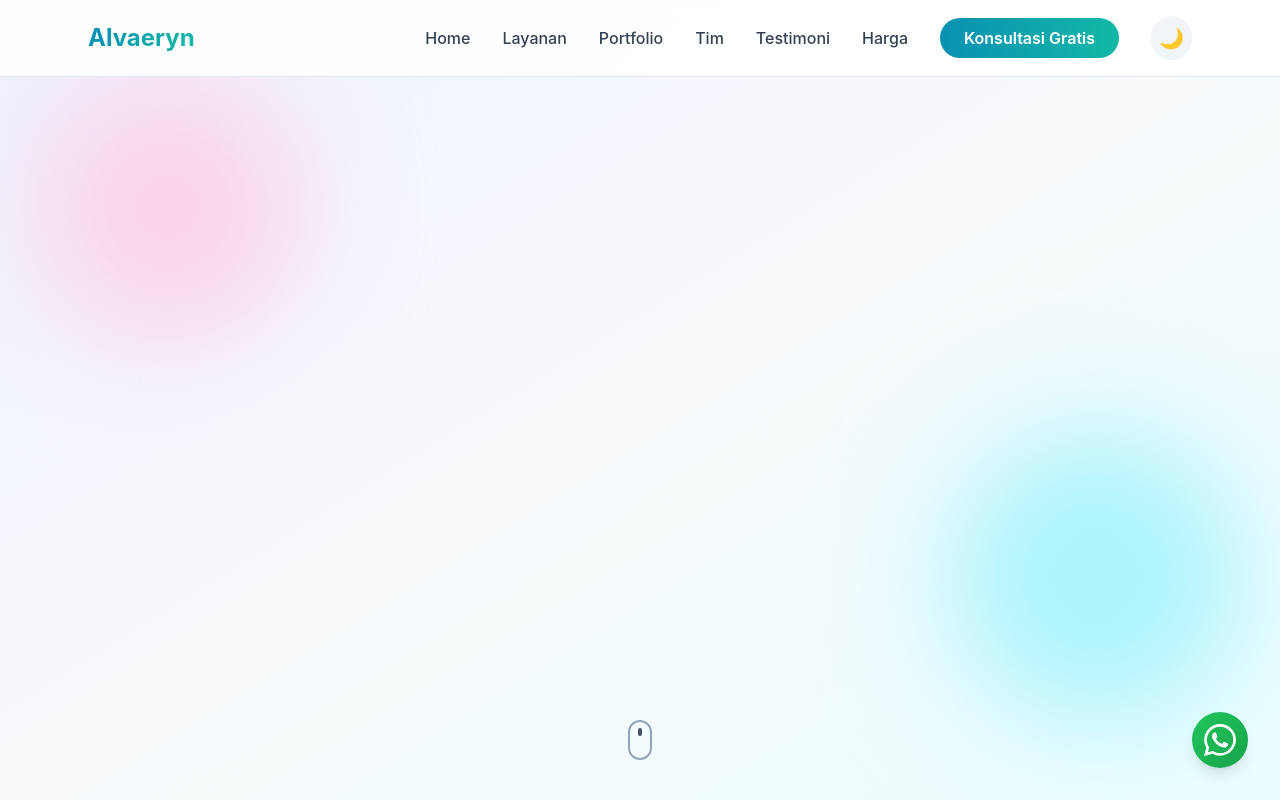
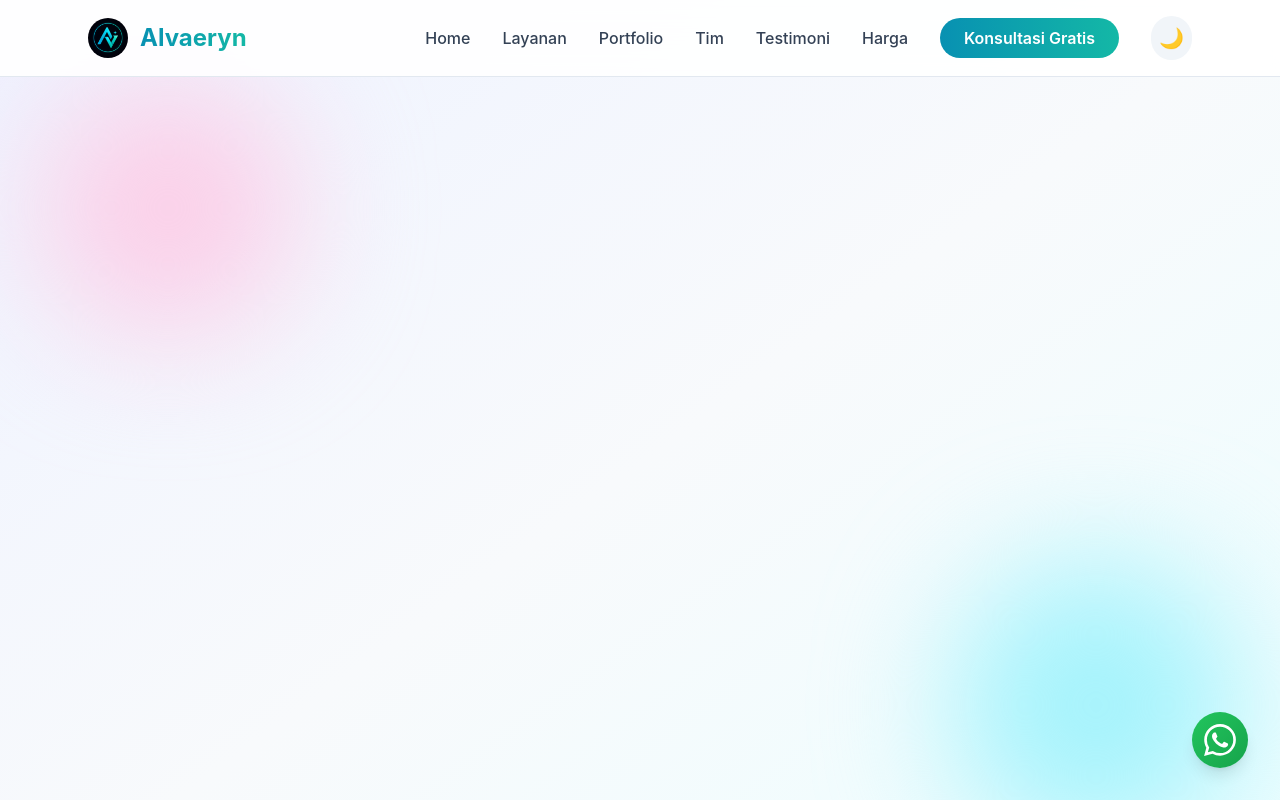
Before and after one commit to Alvaeryn/Porto, a React (Vite) app in the folder frontend/: page / in a window 1280 px wide. Shown: the top 800 px of the page. Built offline with nearby package versions, Linux system fonts and the light colour scheme.

Commit message:
Add logo to Navbar, Hero, and Footer

```diff
--- a/frontend/src/components/Footer.tsx
+++ b/frontend/src/components/Footer.tsx
@@ -20,8 +20,11 @@
         <div className="grid md:grid-cols-4 gap-8 mb-12">
           {/* Brand */}
           <div className="md:col-span-2">
-            <div className="text-xl font-bold bg-gradient-to-r from-cyan-600 to-teal-500 bg-clip-text text-transparent mb-3">
-              Alvaeryn
+            <div className="flex items-center gap-3 mb-3">
+              <img src="/Logo.png" alt="Alvaeryn Logo" className="h-8 w-8 rounded-full" />
+              <div className="text-xl font-bold bg-gradient-to-r from-cyan-600 to-teal-500 bg-clip-text text-transparent">
+                Alvaeryn
+              </div>
             </div>
             <p className="text-xs text-slate-500 dark:text-slate-600 mb-4">
               Solusi digital profesional untuk UMKM Indonesia
--- a/frontend/src/components/Hero.tsx
+++ b/frontend/src/components/Hero.tsx
@@ -21,6 +21,11 @@
           transition: 'opacity 0.1s ease-out, transform 0.1s ease-out'
         }}
       >
+        {/* Logo */}
+        <div className="mb-6">
+          <img src="/Logo.png" alt="Alvaeryn Logo" className="h-32 w-32 mx-auto rounded-full shadow-2xl mb-4" />
+        </div>
+
         {/* Badge */}
         <div className="mb-6 inline-flex items-center gap-2 px-4 py-2 bg-white dark:bg-slate-900 rounded-full shadow-sm border border-slate-200 dark:border-slate-800">
           <span className="w-2 h-2 bg-cyan-500 rounded-full animate-pulse"></span>
--- a/frontend/src/components/Navbar.tsx
+++ b/frontend/src/components/Navbar.tsx
@@ -28,9 +28,12 @@
               e.preventDefault();
               smoothScrollTo('#home');
             }}
-            className="text-2xl font-bold bg-gradient-to-r from-cyan-600 to-teal-500 bg-clip-text text-transparent hover:scale-105 transition"
+            className="flex items-center gap-3 hover:scale-105 transition"
           >
-            Alvaeryn
+            <img src="/Logo.png" alt="Alvaeryn Logo" className="h-10 w-10 rounded-full" />
+            <span className="text-2xl font-bold bg-gradient-to-r from-cyan-600 to-teal-500 bg-clip-text text-transparent">
+              Alvaeryn
+            </span>
           </button>
 
           {/* Desktop Menu */}
```
Also changed, not shown: frontend/public/Logo.png (added), frontend/public/logo 2.png (added).
